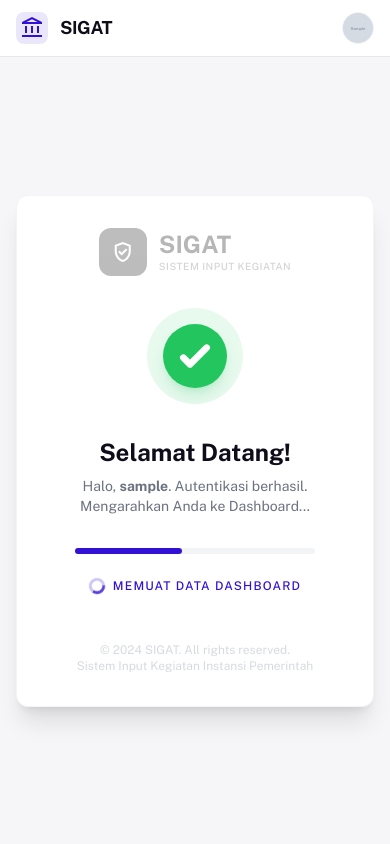
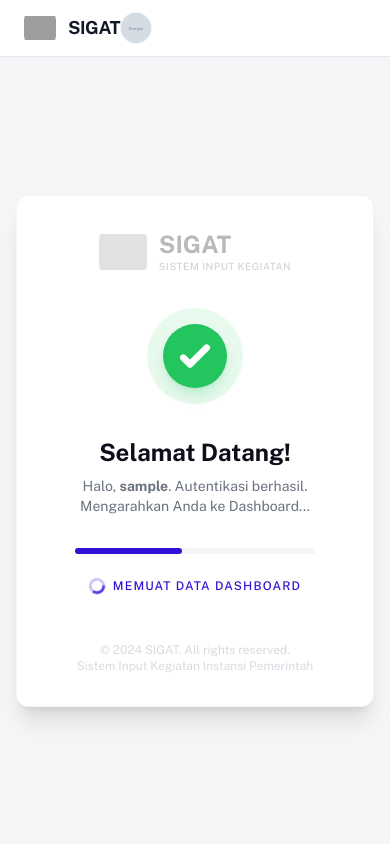
Before and after one commit to Taufiqur-Ramadhan/laporan_bulanan, a Laravel app: template resources/views/filament/pages/auth/login-success.blade.php in a window 390 px wide. Run offline with Laravel 12, Linux system fonts and the light colour scheme; the template is opened without the code that fills it: most values are stand-ins (such as "Sample title", 1, 10 or a date in 2020); grey boxes marked "Sample" are stand-in pictures; parts of the project's set-up code (start-up, migrations or seed data) failed here and were passed over; some libraries are stand-ins or nearby versions; grey boxes are pictures that could not be loaded.

Commit message:
style: customize login success page logo and alignment

```diff
--- a/resources/views/filament/pages/auth/login-success.blade.php
+++ b/resources/views/filament/pages/auth/login-success.blade.php
@@ -51,13 +51,13 @@
         }
     </style>
 
-    <header class="w-full bg-white dark:bg-background-dark border-b border-gray-200 dark:border-gray-800 px-4 md:px-10 py-3">
-        <div class="max-w-[1200px] mx-auto flex items-center justify-between">
+    <header class="w-full bg-white dark:bg-background-dark border-b border-gray-200 dark:border-gray-800 px-6 md:px-10 py-3">
+        <div class="flex items-center">
             <div class="flex items-center gap-3 text-primary">
-                <div class="size-8 flex items-center justify-center bg-primary/10 rounded-lg">
-                    <span class="material-symbols-outlined text-primary">account_balance</span>
+                <div class="size-8 flex items-center justify-center bg-transparent rounded-lg overflow-hidden">
+                    <img src="https://tse4.mm.bing.net/th/id/OIP.nlDBMwT5zvAB9btG3QMmVQAAAA?rs=1&pid=ImgDetMain&o=7&rm=3" alt="Logo" class="w-full h-full object-contain" />
                 </div>
-                <h2 class="text-[#100d1b] dark:text-white text-lg font-bold leading-tight tracking-tight">SIGAT</h2>
+                <h2 class="text-gray-900 dark:text-white text-lg font-bold leading-tight tracking-tight uppercase">SIGAT</h2>
             </div>
             <div class="flex items-center gap-6">
                 <div class="size-8 rounded-full bg-gray-200 dark:bg-gray-700 overflow-hidden border border-gray-100 dark:border-gray-800">
@@ -71,11 +71,11 @@
         <div class="w-full max-w-[480px] bg-white dark:bg-[#1c192e] rounded-xl shadow-xl border border-gray-100 dark:border-gray-800 overflow-hidden relative">
             <div class="p-8 pb-0 flex flex-col items-center text-center opacity-30 grayscale pointer-events-none select-none">
                 <div class="flex items-center gap-3 mb-4 text-left">
-                    <div class="w-12 h-12 flex items-center justify-center bg-primary rounded-xl text-white">
-                        <span class="material-symbols-outlined text-3xl">verified_user</span>
+                    <div class="w-12 h-12 flex items-center justify-center bg-transparent rounded-xl overflow-hidden">
+                        <img src="https://tse4.mm.bing.net/th/id/OIP.nlDBMwT5zvAB9btG3QMmVQAAAA?rs=1&pid=ImgDetMain&o=7&rm=3" alt="Logo" class="w-full h-full object-contain" />
                     </div>
                     <div>
-                        <h1 class="text-[#100d1b] dark:text-white text-2xl font-bold leading-tight uppercase">SIGAT</h1>
+                        <h1 class="text-gray-900 dark:text-white text-2xl font-bold leading-tight uppercase">SIGAT</h1>
                         <p class="text-gray-500 dark:text-gray-400 text-[10px] font-medium uppercase tracking-wider">Sistem Input Kegiatan</p>
                     </div>
                 </div>
```
